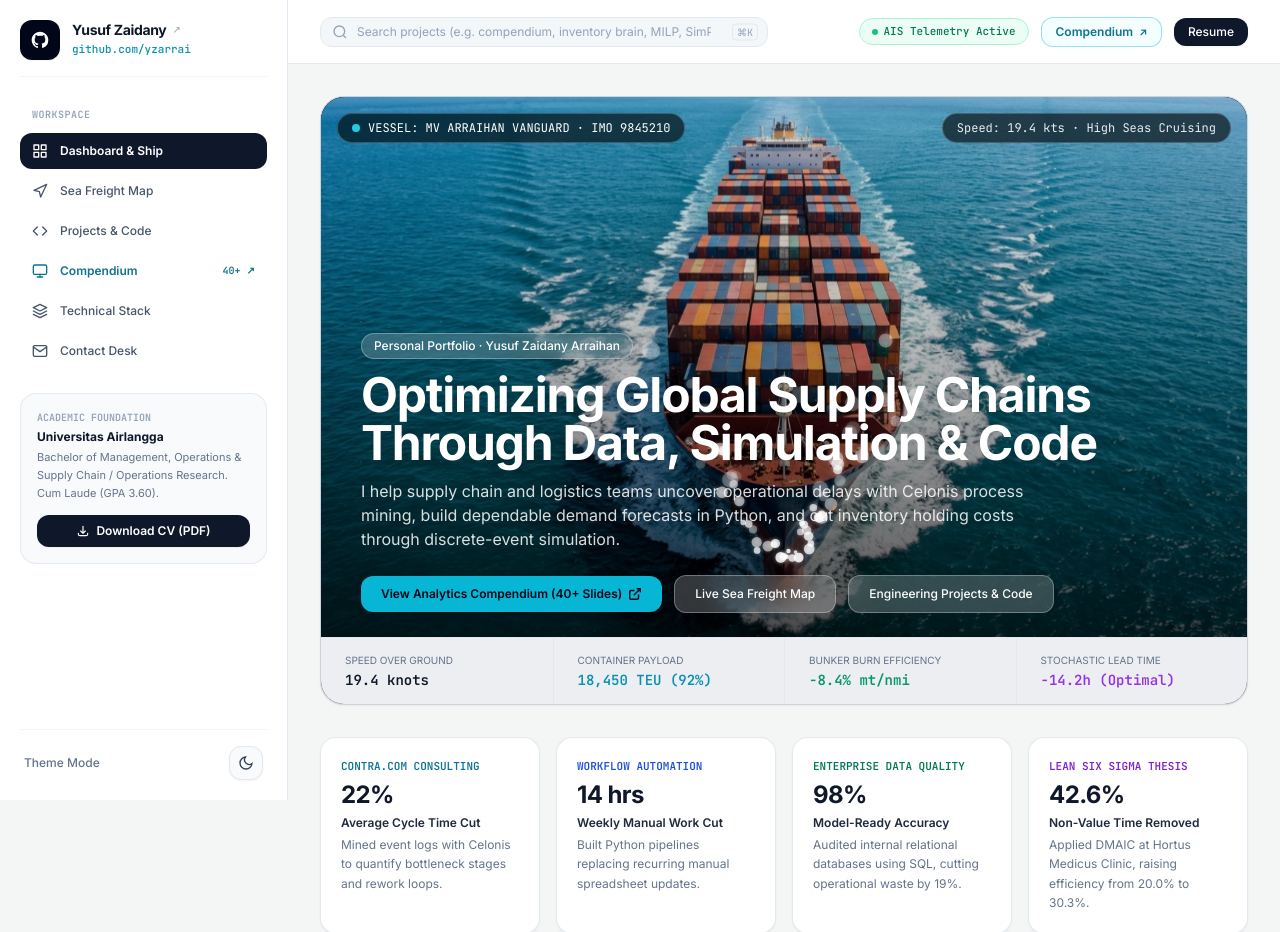
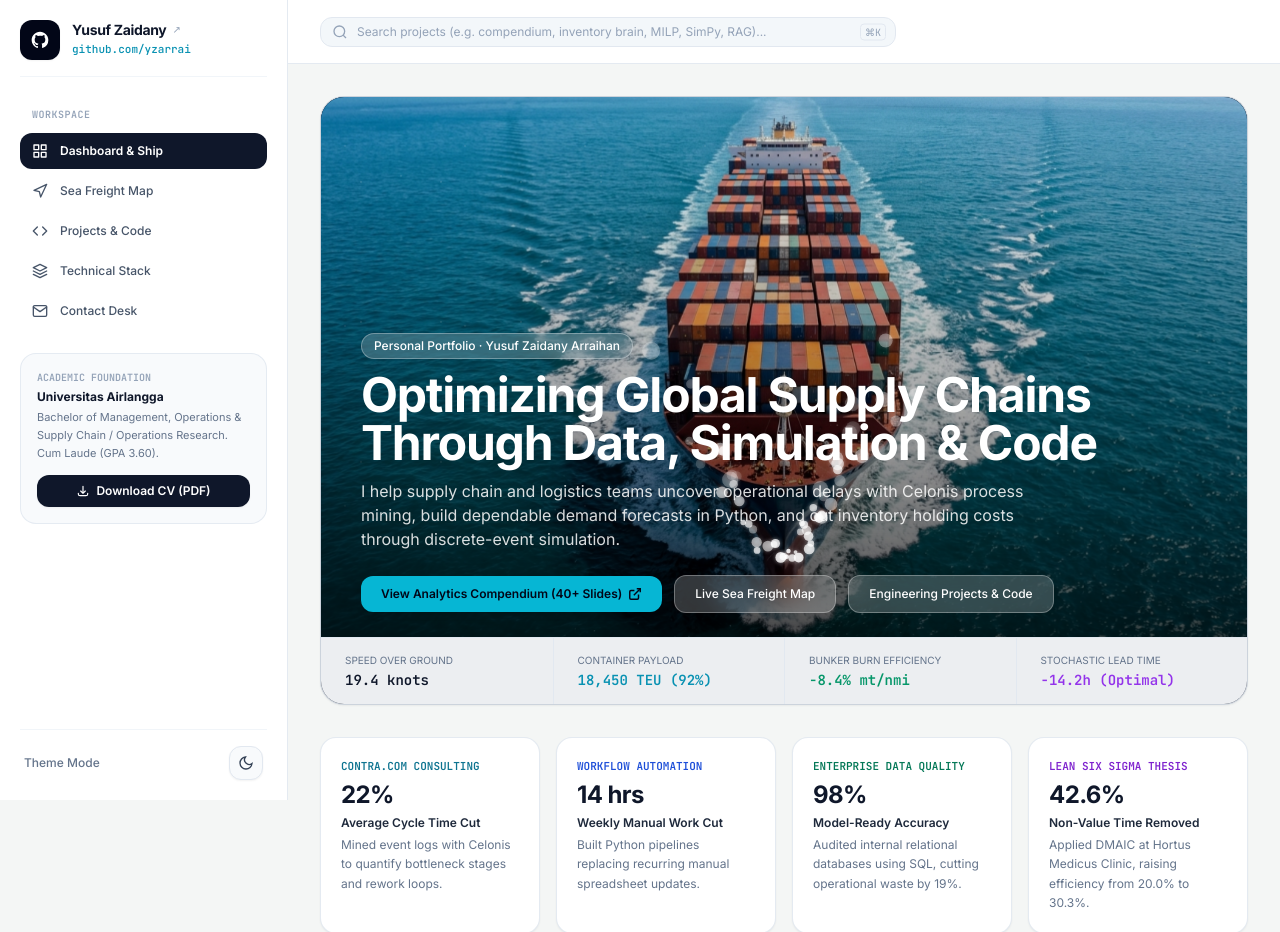
Before and after one commit to yzarrai/portfolio, a plain HTML site: page index.html in a window 1280 px wide. Shown: the top 932 px of the page. Drawn offline with nearby package versions, Linux system fonts and the light colour scheme.

Commit message:
chore: remove ship HUD badges, top bar utility pill/buttons, and redundant sidebar compendium link

```diff
--- a/index.html
+++ b/index.html
@@ -219,17 +219,7 @@
           <span>Projects & Code</span>
         </a>
 
-        <a href="https://docs.google.com/presentation/d/1JefxdfbX2Pg09J3zPT0e3LKRoDEggwdq/edit?usp=sharing&ouid=104847496384061111514&rtpof=true&sd=true" target="_blank" rel="noopener noreferrer" class="sidebar-link flex items-center justify-between px-3 py-2.5 rounded-xl text-cyan-700 dark:text-cyan-400 hover:bg-cyan-50 dark:hover:bg-white/5 transition font-semibold">
-          <div class="flex items-center gap-3">
-            <svg class="w-4 h-4" viewBox="0 0 24 24" fill="none" stroke="currentColor" stroke-width="2" stroke-linecap="round" stroke-linejoin="round">
-              <rect x="2" y="3" width="20" height="14" rx="2" ry="2"></rect>
-              <line x1="8" y1="21" x2="16" y2="21"></line>
-              <line x1="12" y1="17" x2="12" y2="21"></line>
-            </svg>
-            <span>Compendium</span>
-          </div>
-          <span class="text-[10px] font-mono">40+ ↗</span>
-        </a>
+
 
         <a href="#skills" class="sidebar-link flex items-center gap-3 px-3 py-2.5 rounded-xl hover:bg-slate-100 dark:hover:bg-white/5 transition">
           <svg class="w-4 h-4" viewBox="0 0 24 24" fill="none" stroke="currentColor" stroke-width="2" stroke-linecap="round" stroke-linejoin="round">
@@ -297,7 +287,7 @@
     <div class="sticky top-0 z-30 h-16 bg-white/95 dark:bg-[#0c1222]/90 backdrop-blur-md border-b border-slate-200/90 dark:border-white/10 px-4 sm:px-8 flex items-center justify-between gap-4 transition-colors">
 
       <!-- Left: Mobile Menu Trigger & Search -->
-      <div class="flex items-center gap-3 flex-1 max-w-md">
+      <div class="flex items-center gap-3 flex-1 max-w-xl">
         <button id="mobile-menu-open" class="md:hidden p-2 rounded-xl border border-slate-200 dark:border-white/10 text-slate-700 dark:text-white" aria-label="Open menu">
           <svg class="w-5 h-5" fill="none" viewBox="0 0 24 24" stroke="currentColor"><path stroke-linecap="round" stroke-linejoin="round" stroke-width="2" d="M4 6h16M4 12h16M4 18h16" /></svg>
         </button>
@@ -332,22 +322,7 @@
         </div>
       </div>
 
-      <!-- Right: Status Pill, Compendium Link & Actions -->
-      <div class="flex items-center gap-3">
-        <div class="hidden sm:inline-flex items-center gap-1.5 px-3 py-1 rounded-full bg-emerald-50 dark:bg-emerald-950/40 border border-emerald-200 dark:border-emerald-500/30 text-[11px] font-mono font-medium text-emerald-700 dark:text-emerald-300">
-          <span class="w-1.5 h-1.5 rounded-full bg-emerald-500 animate-pulse"></span>
-          <span>AIS Telemetry Active</span>
-        </div>
-
-        <a href="https://docs.google.com/presentation/d/1JefxdfbX2Pg09J3zPT0e3LKRoDEggwdq/edit?usp=sharing&ouid=104847496384061111514&rtpof=true&sd=true" target="_blank" rel="noopener noreferrer" class="hidden sm:flex items-center gap-1.5 px-3.5 py-1.5 rounded-xl border border-cyan-500/40 bg-cyan-50/50 dark:bg-cyan-950/20 text-cyan-700 dark:text-cyan-300 font-semibold text-xs hover:bg-cyan-100 transition">
-          <span>Compendium</span>
-          <span class="text-[10px]">↗</span>
-        </a>
-
-        <button id="nav-cv-btn" class="px-3.5 py-1.5 rounded-xl bg-slate-900 hover:bg-slate-800 dark:bg-white dark:hover:bg-slate-100 text-white dark:text-slate-950 font-medium text-xs shadow-sm transition">
-          Resume
-        </button>
-      </div>
+
 
     </div>
 
@@ -382,16 +357,7 @@
           <!-- Live Dynamic Wake Canvas (Generates continuous bubbling sea spray along hull) -->
           <canvas id="wake-particles-canvas" class="absolute inset-0 w-full h-full pointer-events-none"></canvas>
 
-          <!-- Top HUD Overlay -->
-          <div class="absolute top-4 left-4 right-4 flex flex-wrap items-center justify-between gap-3 z-10">
-            <div class="inline-flex items-center gap-2 px-3.5 py-1.5 rounded-full bg-black/60 backdrop-blur-md border border-white/20 text-xs font-mono text-white">
-              <span class="w-2 h-2 rounded-full bg-cyan-400 animate-pulse"></span>
-              <span>VESSEL: MV ARRAIHAN VANGUARD · IMO 9845210</span>
-            </div>
-            <div class="inline-flex items-center gap-2 px-3.5 py-1.5 rounded-full bg-black/60 backdrop-blur-md border border-white/20 text-xs font-mono text-white/90">
-              <span id="vessel-speed-badge">Speed: 19.4 kts · High Seas Cruising</span>
-            </div>
-          </div>
+
 
           <!-- Hero Value Proposition Text Over Ship -->
           <div class="absolute bottom-6 left-6 right-6 md:left-10 md:right-10 text-white z-10">
@@ -1274,7 +1240,7 @@
       const baseSpeed = isSlowSteaming ? 14.2 : 19.4;
       const speed = isStorm ? (baseSpeed * 0.72).toFixed(1) : baseSpeed.toFixed(1);
       document.getElementById('telemetry-speed').textContent = speed + ' knots';
-      document.getElementById('vessel-speed-badge').textContent = 'Speed: ' + speed + ' kts · ' + (isStorm ? 'Storm Swell' : isSlowSteaming ? 'Eco Steaming' : 'High Seas Cruising');
+      const speedBadge = document.getElementById('vessel-speed-badge'); if (speedBadge) speedBadge.textContent = 'Speed: ' + speed + ' kts · ' + (isStorm ? 'Storm Swell' : isSlowSteaming ? 'Eco Steaming' : 'High Seas Cruising');
 
       const fuelEff = isSlowSteaming ? '-18.2% mt/nmi' : isStorm ? '+6.5% mt/nmi' : '-8.4% mt/nmi';
       document.getElementById('telemetry-fuel').textContent = fuelEff;
```
